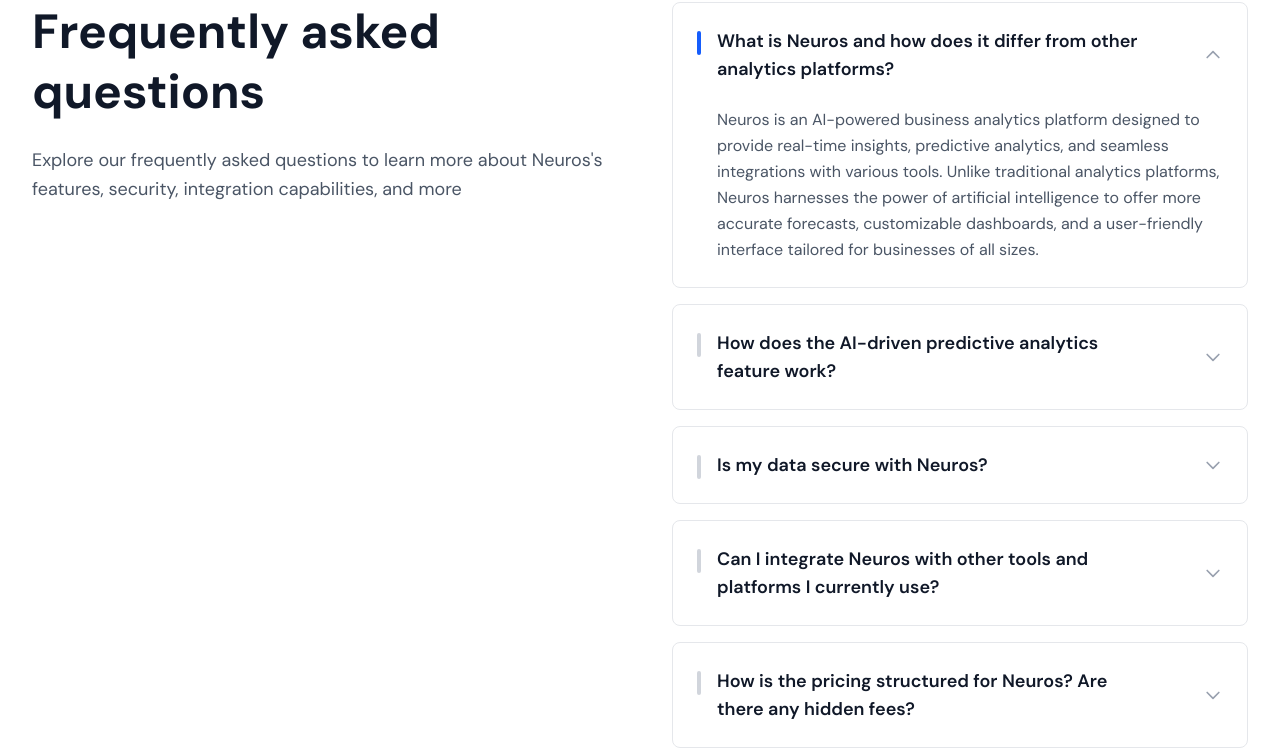
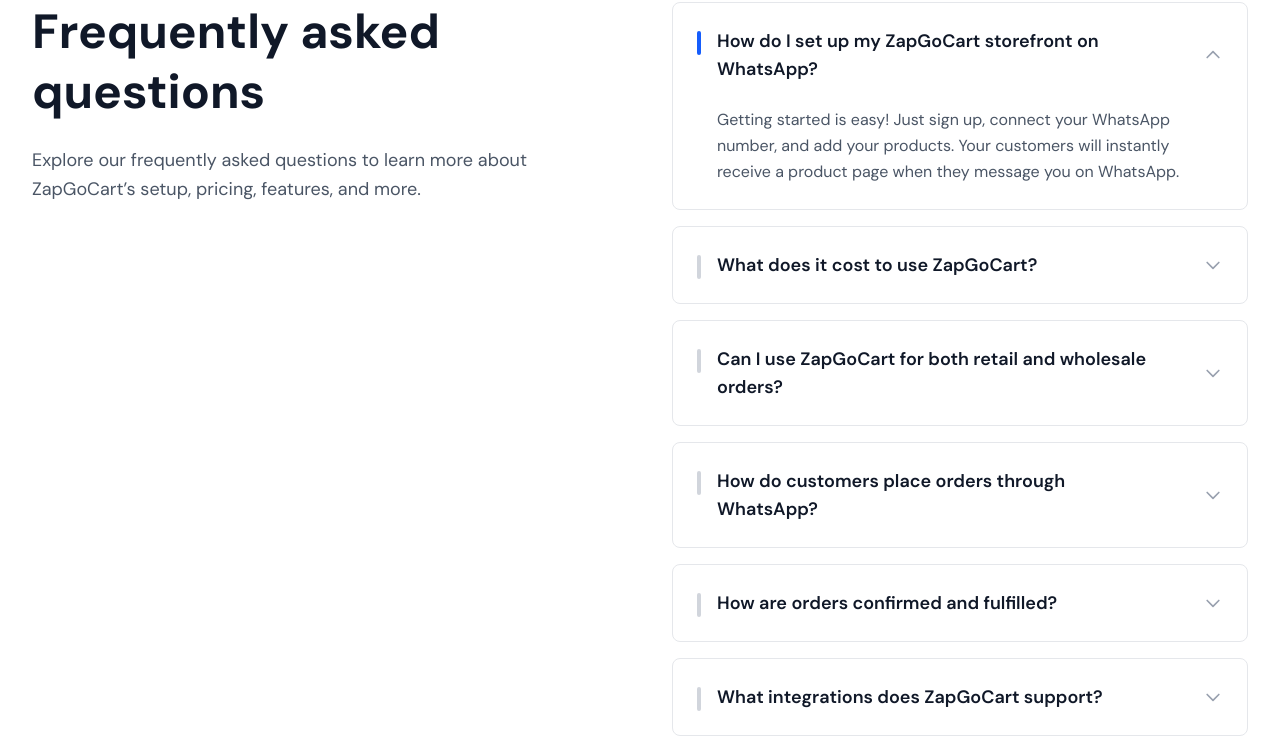
Before and after one commit to EliteStack-Technologies/zapgocart-website-frontend, a Next.js app: page / in a window 1280 px wide. Shown: the part 3893-4643 px from the top of the page. Built offline with nearby package versions, Linux system fonts and the light colour scheme.

Commit message:
completed

```diff
--- a/app/components/FAQSection.tsx
+++ b/app/components/FAQSection.tsx
@@ -7,28 +7,36 @@
 
   const faqs = [
     {
-      question: "What is Neuros and how does it differ from other analytics platforms?",
-      answer: "Neuros is an AI-powered business analytics platform designed to provide real-time insights, predictive analytics, and seamless integrations with various tools. Unlike traditional analytics platforms, Neuros harnesses the power of artificial intelligence to offer more accurate forecasts, customizable dashboards, and a user-friendly interface tailored for businesses of all sizes."
+      question: "How do I set up my ZapGoCart storefront on WhatsApp?",
+      answer: "Getting started is easy! Just sign up, connect your WhatsApp number, and add your products. Your customers will instantly receive a product page when they message you on WhatsApp."
     },
     {
-      question: "How does the AI-driven predictive analytics feature work?",
-      answer: "Our AI-driven predictive analytics uses machine learning algorithms to analyze historical data patterns and predict future trends. It continuously learns from your data to provide increasingly accurate forecasts for revenue, customer behavior, and market opportunities."
+      question: "What does it cost to use ZapGoCart?",
+      answer: "ZapGoCart offers simple, transparent pricing with no hidden fees. Choose a plan that fits your business, whether you’re just starting out or scaling up. Contact us for details!"
     },
     {
-      question: "Is my data secure with Neuros?",
-      answer: "Yes, data security is our top priority. We use enterprise-grade encryption, secure data centers, and comply with industry standards including SOC 2 and GDPR to ensure your data remains protected at all times."
+      question: "Can I use ZapGoCart for both retail and wholesale orders?",
+      answer: "Absolutely! ZapGoCart is designed for both B2C and B2B workflows, so you can handle retail and wholesale inquiries with ease."
     },
     {
-      question: "Can I integrate Neuros with other tools and platforms I currently use?",
-      answer: "Absolutely! Neuros offers seamless integrations with over 100+ popular tools including CRMs, ERPs, marketing platforms, and databases. Our API also allows for custom integrations to fit your specific workflow needs."
+      question: "How do customers place orders through WhatsApp?",
+      answer: "Customers simply message you on WhatsApp and receive a product page instantly. They can browse and submit orders without needing to go through a traditional checkout."
     },
     {
-      question: "How is the pricing structured for Neuros? Are there any hidden fees?",
-      answer: "Our pricing is transparent with no hidden fees. We offer flexible plans based on your business size and needs, with options for monthly or annual billing. All features are clearly outlined in each plan with no surprise charges."
+      question: "How are orders confirmed and fulfilled?",
+      answer: "Every order is confirmed by you or your team via WhatsApp. You can chat with customers, confirm availability and pricing, and then fulfill the order."
     },
     {
-      question: "I'm new to business analytics. Does Neuros offer any support or tutorials?",
-      answer: "Yes! We provide comprehensive onboarding, detailed documentation, video tutorials, and 24/7 customer support. Our team also offers personalized training sessions to help you get the most out of Neuros analytics platform."
+      question: "What integrations does ZapGoCart support?",
+      answer: "ZapGoCart can connect with your existing tools and workflows. Reach out to our team to learn more about available integrations and custom options."
+    },
+    {
+      question: "What kind of support is available?",
+      answer: "We offer friendly onboarding, helpful guides, and responsive support. If you ever need help, our team is just a message away!"
+    },
+    {
+      question: "How do I get automated order updates?",
+      answer: "ZapGoCart sends automated order acknowledgements and status notifications, so you and your customers always know what’s happening."
     }
   ];
 
@@ -52,7 +60,7 @@
 
             {/* Description */}
             <p className="text-lg text-gray-600 leading-relaxed">
-              Explore our frequently asked questions to learn more about Neuros's features, security, integration capabilities, and more
+              Explore our frequently asked questions to learn more about ZapGoCart’s setup, pricing, features, and more.
             </p>
           </div>
 
```
